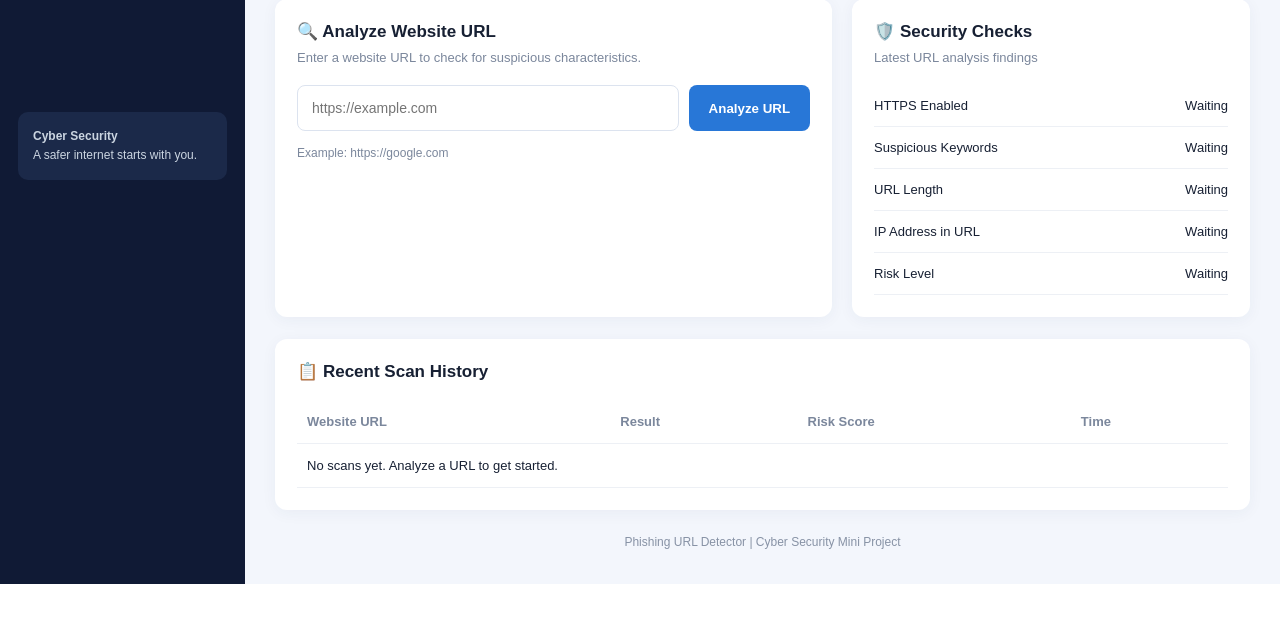
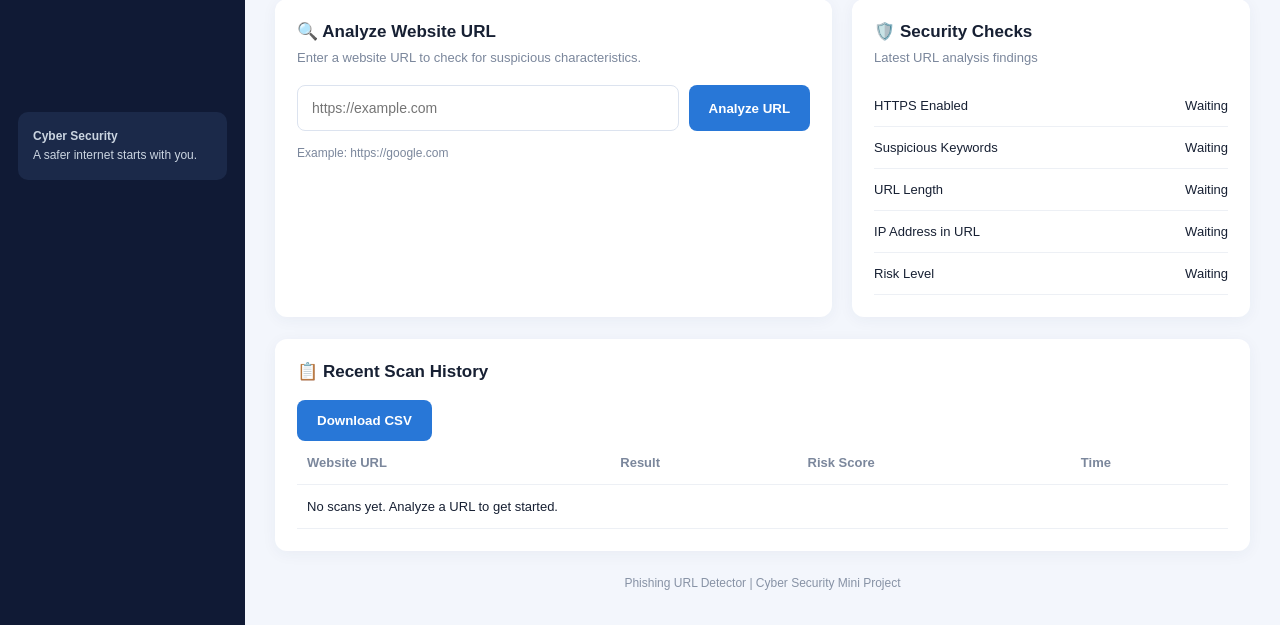
Before and after one commit to rajeswariramanaboina91/Phishing-URL-Detector, a Flask app: template templates/index.html in a window 1280 px wide. Shown: the part 381-1006 px from the top of the page. Before the commit the page ends 965 px from the top, so only its background shows below. Run offline with Flask 3, Linux system fonts and the light colour scheme; the template is opened without the code that fills it, so the values that code supplies are empty.

Commit message:
Update index.html

```diff
--- a/templates/index.html
+++ b/templates/index.html
@@ -463,6 +463,7 @@ th {
 
         <section class="card history" id="history">
             <h3>📋 Recent Scan History</h3>
+            <button onclick="downloadCSV()">Download CSV</button>
 
             <table>
                 <thead>
@@ -538,6 +539,39 @@ function updateStats() {
     document.getElementById("safeCount").textContent = safeCount;
     document.getElementById("detectionRate").textContent =
         (totalScans ? Math.round(phishingCount / totalScans * 100) : 0) + "%";
+}
+    function downloadCSV() {
+    if (scanHistory.length === 0) {
+        alert("No scan history available.");
+        return;
+    }
+
+    const rows = [
+        ["Website URL", "Result", "Risk Score", "Time"],
+        ...scanHistory.map(item => [
+            item.url,
+            item.isPhishing ? "Phishing" : "Low Risk",
+            item.risk,
+            item.date
+        ])
+    ];
+
+    const csv = rows.map(row =>
+        row.map(value =>
+            '"' + String(value).replace(/"/g, '""') + '"'
+        ).join(",")
+    ).join("\n");
+
+    const blob = new Blob(["\uFEFF" + csv], {
+        type: "text/csv;charset=utf-8;"
+    });
+
+    const link = document.createElement("a");
+    link.href = URL.createObjectURL(blob);
+    link.download = "scan_history.csv";
+    link.click();
+
+    URL.revokeObjectURL(link.href);
 }
 
 function analyzeURL() {
```
